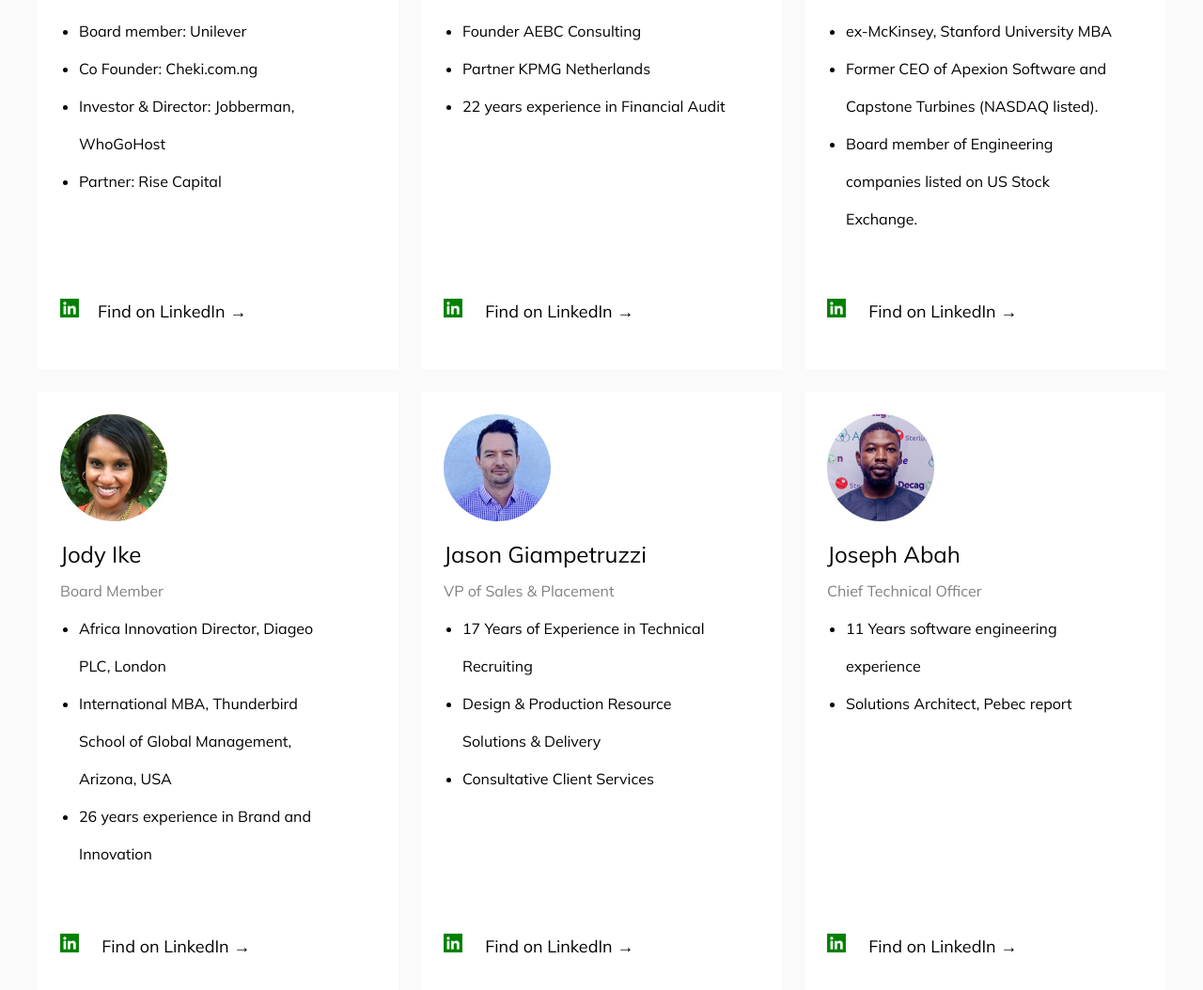
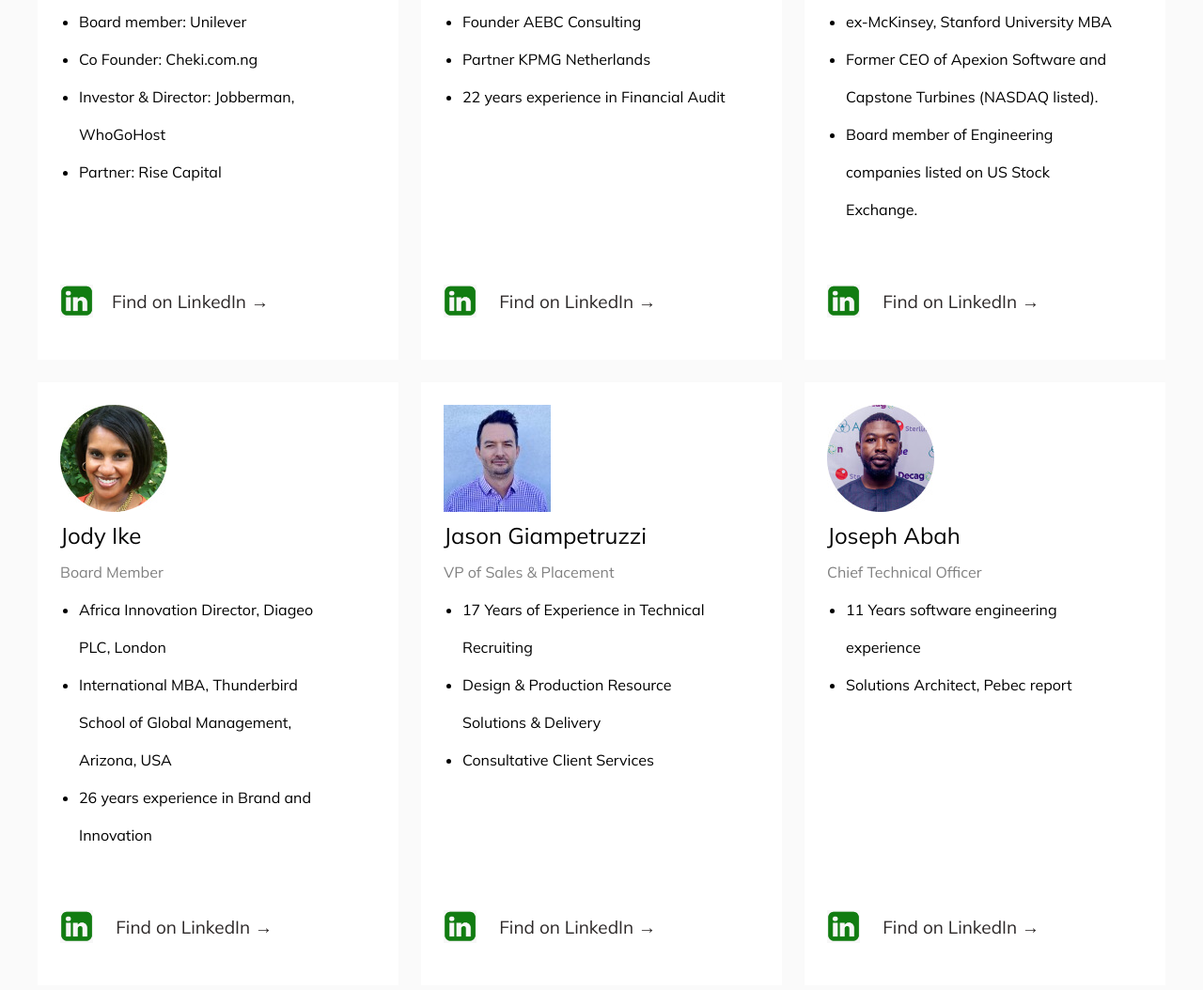
Before and after one commit to adnil-codes/new-repo, a plain HTML site: page Decagon/index.html in a window 1280 px wide. Shown: the part 328-1382 px from the top of the page at 94% size. Drawn offline with Linux system fonts and the light colour scheme.

Commit message:
Add files via upload

```diff
--- a/Decagon/index.html
+++ b/Decagon/index.html
@@ -10,7 +10,7 @@
 <body>
     <h1>Our Leadership</h1>
     <div class="leader-container">
-            <div class="leader-item"><img src="images\chika-nwobi.jpg" alt="chika-nwobi">
+            <div class="leader-item"><img src="images\chika-nwobi.jpg" class="logo" alt="chika-nwobi">
             <h2>Chika Nwobi</h2>
             <p>Founder & CEO</p>
             <ul>
@@ -19,11 +19,11 @@
                 <li>Investor & Director: Jobberman, WhoGoHost</li>
                 <li>Partner: Rise Capital</li>
             </ul>
-            <a href="#" class="green"><img src="images\download.png" alt="LinkedIn Logo"
-                 height="20" width="20"><span>Find on LinkedIn &#x2192</span></a>
+            <a href="#" class="green"><img src="images\download (1).png" class="logo" alt="LinkedIn Logo"
+                 height="35" width="35"><span class="hove">Find on LinkedIn &#x2192</span class="hove"></a>
             </div>
 
-            <div class="leader-item"><img src="images\laurens-kreuze.jpg" alt="laurens-kreuze">
+            <div class="leader-item"><img src="images\laurens-kreuze.jpg" class="logo" alt="laurens-kreuze">
                 <h2>Laurens Kreuze</h2>
                 <p>Board Member</p>
                 <ul>
@@ -31,11 +31,11 @@
                     <li>Partner KPMG Netherlands</li>
                     <li>22 years experience in Financial Audit</li>
                 </ul>
-                <a href="#" class="green"><img src="images\download.png" alt="LinkedIn Logo" height="20" width="20">
-                    <span>Find on LinkedIn &#x2192</span></a>
+                <a href="#" class="green"><img src="images\download (1).png" class="logo" alt="LinkedIn Logo" height="35" width="35">
+                    <span class="hove">Find on LinkedIn &#x2192</span class="hove"></a>
             </div>
 
-            <div class="leader-item"><img src="images\emilly-liggette.jpg" alt="emilly-liggette">
+            <div class="leader-item"><img src="images\emilly-liggette.jpg" class="logo" alt="emilly-liggette">
                 <h2>Emilly Liggett</h2>
                 <p>Board Member</p>
                 <ul>
@@ -43,11 +43,11 @@
                     <li>Former CEO of Apexion Software and Capstone Turbines (NASDAQ listed).</li>
                     <li>Board member of Engineering companies listed on US Stock Exchange.</li>
                 </ul>
-                <a href="#" class="green"><img src="images\download.png" alt="LinkedIn Logo" height="20" width="20">
-                    <span>Find on LinkedIn &#x2192</span></a>
+                <a href="#" class="green"><img src="images\download (1).png" class="logo" alt="LinkedIn Logo" height="35" width="35">
+                    <span class="hove">Find on LinkedIn &#x2192</span class="hove"></a>
             </div>
 
-            <div class="leader-item"><img src="images\jody-ike.jpg" alt="jody-ike">
+            <div class="leader-item"><img src="images\jody-ike.jpg" class="logo" alt="jody-ike">
                 <h2>Jody Ike</h2>
             <p>Board Member</p>
             <ul>
@@ -55,11 +55,11 @@
                 <li>International MBA, Thunderbird School of Global Management, Arizona, USA</li>
                 <li>26 years experience in Brand and Innovation</li>
             </ul>
-            <a href="#" class="green"><img src="images\download.png" alt="LinkedIn Logo" height="20" width="20">
-                <span>Find on LinkedIn &#x2192</span></a>
+            <a href="#" class="green"><img src="images\download (1).png" class="logo" alt="LinkedIn Logo" height="35" width="35">
+                <span class="hove">Find on LinkedIn &#x2192</span class="hove"></a>
             </div>
 
-            <div class="leader-item"><img src="images\jason.jpeg" alt="jason" class="round-image">
+            <div class="leader-item"><img src="images\jason.jpeg" class="logo" alt="jason" class="round-image">
                 <h2>Jason Giampetruzzi</h2>
             <p>VP of Sales & Placement</p>
             <ul>
@@ -67,19 +67,19 @@
                 <li>Design & Production Resource Solutions & Delivery</li>
                 <li>Consultative Client Services</li>
             </ul>
-            <a href="#" class="green"><img src="images\download.png" alt="LinkedIn Logo" height="20" width="20">
-                <span>Find on LinkedIn &#x2192</span></a>
+            <a href="#" class="green"><img src="images\download (1).png" class="logo" alt="LinkedIn Logo" height="35" width="35">
+                <span class="hove">Find on LinkedIn &#x2192</span class="hove"></a>
             </div>
 
-            <div class="leader-item"><img src="images\joseph-abah.jpg" alt="joseph-abah">
+            <div class="leader-item"><img src="images\joseph-abah.jpg" class="logo" alt="joseph-abah">
                 <h2>Joseph Abah</h2>
             <p>Chief Technical Officer</p>
             <ul>
                 <li>11 Years software engineering experience</li>
                 <li>Solutions Architect, Pebec report</li>
             </ul>
-            <a href="#" class="green"><img src="images\download.png" alt="LinkedIn Logo" height="20" width="20">
-                <span>Find on LinkedIn &#x2192</span></a>
+            <a href="#" class="green"><img src="images\download (1).png" class="logo" alt="LinkedIn Logo" height="35" width="35">
+                <span class="hove">Find on LinkedIn &#x2192</span class="hove"></a>
             </div>
     </div>
 </body>
--- a/Decagon/style.css
+++ b/Decagon/style.css
@@ -22,6 +22,7 @@
     padding-bottom: 100;
     padding-right: 30px;
     padding-left: 20px;
+    font-size: 16px;
 }
 
 p{
@@ -42,7 +43,8 @@
 
 span{
     padding-left: 20px;
-    font-size: large;
+    font-size: 19px;
+    color: rgb(44, 40, 40);
 }
 
 .leader-container{
@@ -59,12 +61,20 @@
     position: relative;
 }
 
+.logo{
+    margin-bottom: -10;
+}
+
 .green{
     position: absolute;
     bottom: 50;
 }
 
-.green:hover{
+/*.hove:hover{
+    color: rgb(111, 236, 111);
+}*/
+
+.green, .hove:hover{
     color: rgb(111, 236, 111);
 }
 
```
Also changed, not shown: Decagon/images/download (1).png (added).
